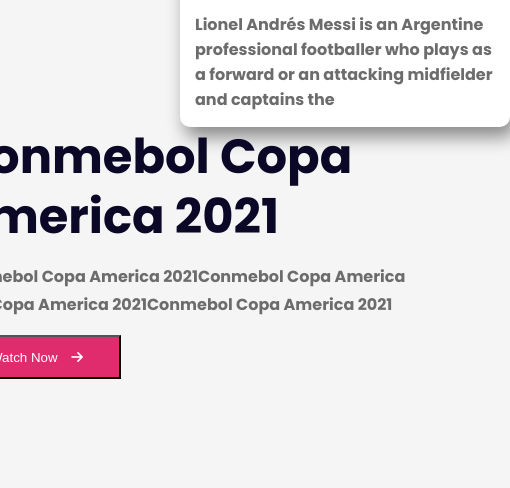
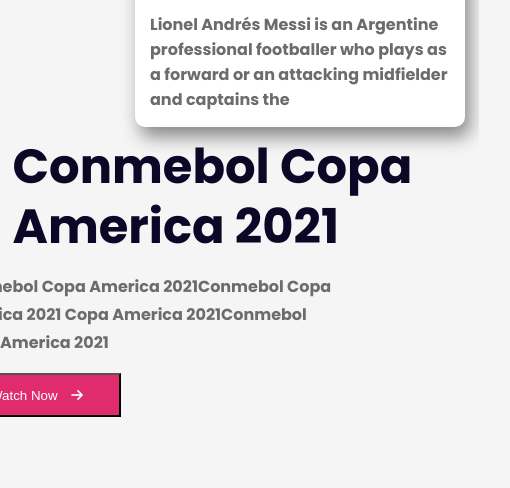
Before and after one commit to avoid-sadat/football, a plain HTML site: page index.html in a window 390 px wide. Shown: the part 6947-7435 px from the top of the page, 510 px wide, since content can reach past the window. Drawn offline with Linux system fonts and the light colour scheme.

Commit message:
assignment-2

```diff
--- a/css/style.css
+++ b/css/style.css
@@ -191,6 +191,9 @@ footer{
      .top-banner, .player{
          flex-direction: column;
      }
+     .gallery, .info{
+        margin-right:90px;
+    }
 
  }
 
@@ -206,6 +209,10 @@ footer{
     .extra{
        flex-direction: column;
    }
+   .player-b, .bonus-player, .detail{
+    margin-left:60px;
+    margin-top:10px
+}
 
 }
 
```
